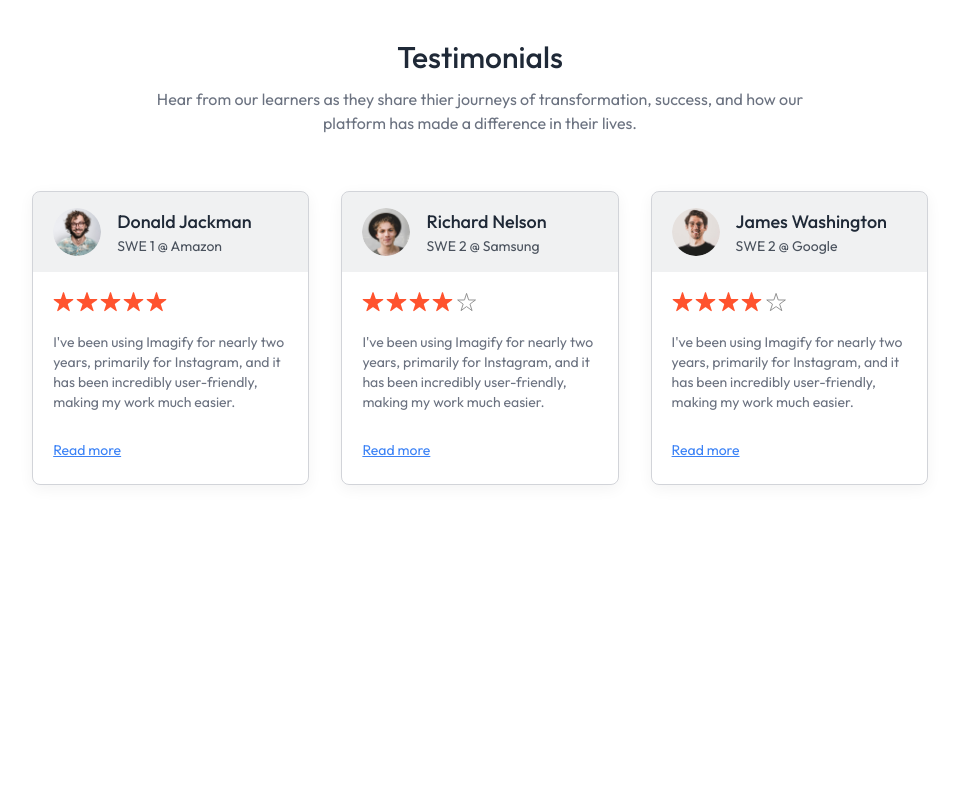
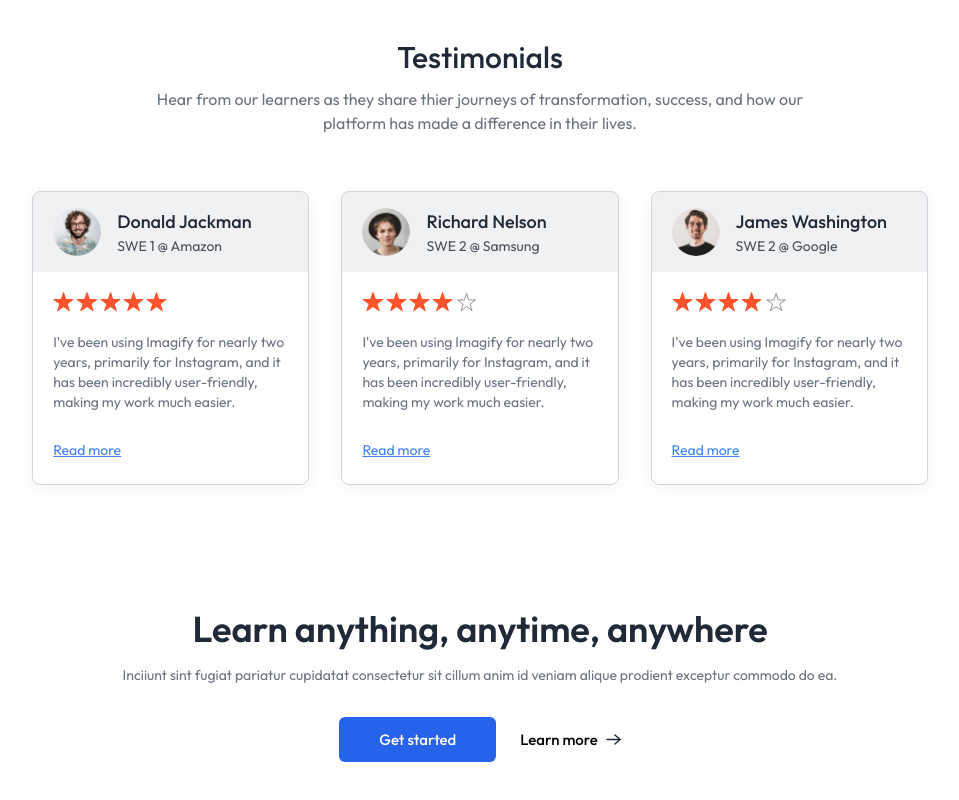
Before and after one commit to sohanfernando/lms-mern-project, a React (Vite) app in the folder client/: page / in a window 1280 px wide. Shown: the part 1736-2536 px from the top of the page, without its empty margins (160-1119 px from the left). Before the commit the page ends 2277 px from the top, so only its background shows below. Built offline with nearby package versions, Linux system fonts and the light colour scheme; no server answers.

Commit message:
CalltoAction.jsx is done

```diff
--- a/client/src/components/student/CallToAction.jsx
+++ b/client/src/components/student/CallToAction.jsx
@@ -1,9 +1,15 @@
 import React from 'react'
+import { assets } from '../../assets/assets'
 
 const CallToAction = () => {
   return (
-    <div>
-        <h1>CallToAction</h1>
+    <div className='flex flex-col items-center gap-4 pt-10 pb-24 px-8 md:px-0'>
+      <h1 className='text-xl md:text-4xl text-gray-800 font-semibold'>Learn anything, anytime, anywhere</h1>
+      <p className='text-gray-500 sm:text-sm'>Inciiunt sint fugiat pariatur cupidatat consectetur sit cillum anim id veniam alique prodient exceptur commodo do ea.</p>
+      <div className='flex items-center font-medium gap-6 mt-4'>
+        <button className='px-10 py-3 rounded-md text-white bg-blue-600'>Get started</button>
+        <button className='flex items-center gap-2'>Learn more <img src={assets.arrow_icon} alt="arrow_icon" /></button>
+      </div>
     </div>
   )
 }
--- a/client/src/components/student/Footer.jsx
+++ b/client/src/components/student/Footer.jsx
@@ -2,7 +2,9 @@
 
 const Footer = () => {
   return (
-    <div>Footer</div>
+    <div>
+
+    </div>
   )
 }
 
--- a/client/src/pages/student/Home.jsx
+++ b/client/src/pages/student/Home.jsx
@@ -3,6 +3,8 @@
 import Companies from '../../components/student/Companies'
 import CoursesSection from '../../components/student/CoursesSection'
 import TestimonialsSection from '../../components/student/TestimonialsSection'
+import CallToAction from '../../components/student/CallToAction'
+import Footer from '../../components/student/Footer'
 
 const Home = () => {
   return (
@@ -11,6 +13,8 @@
       <Companies />
       <CoursesSection />
       <TestimonialsSection />
+      <CallToAction />
+      <Footer />
     </div>
   )
 }
```
